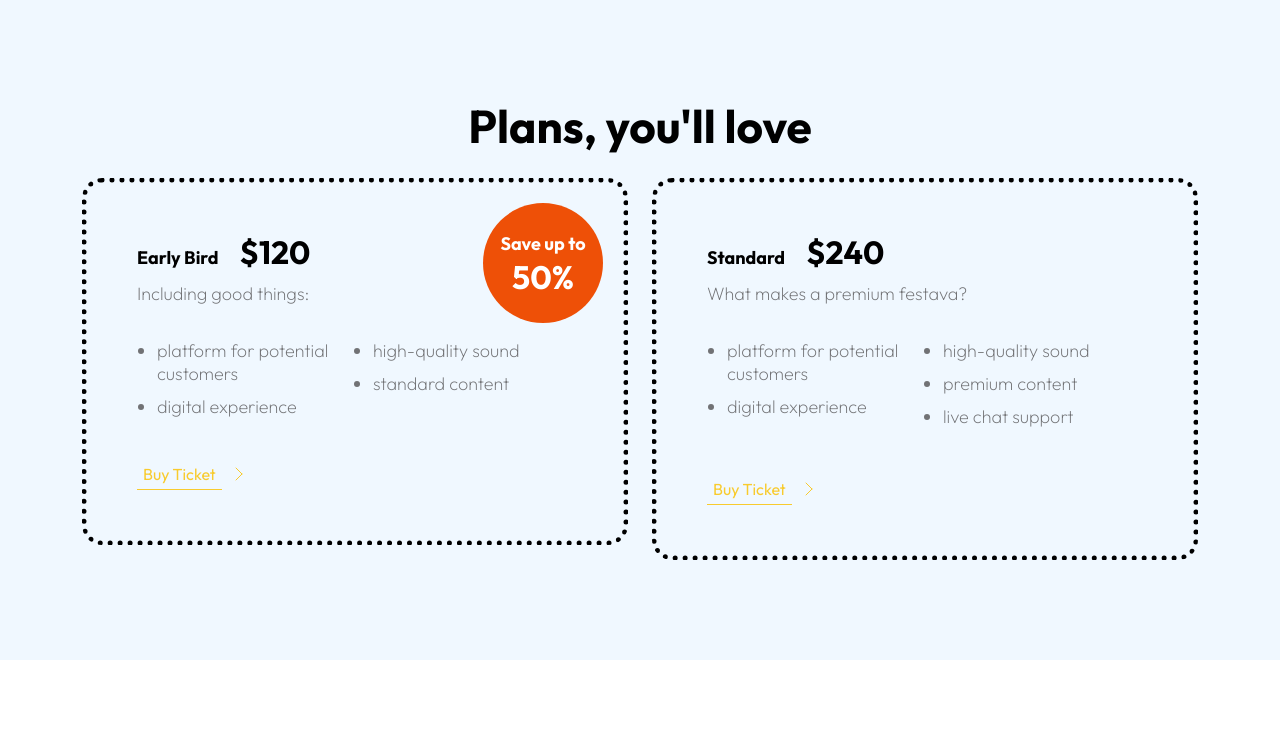
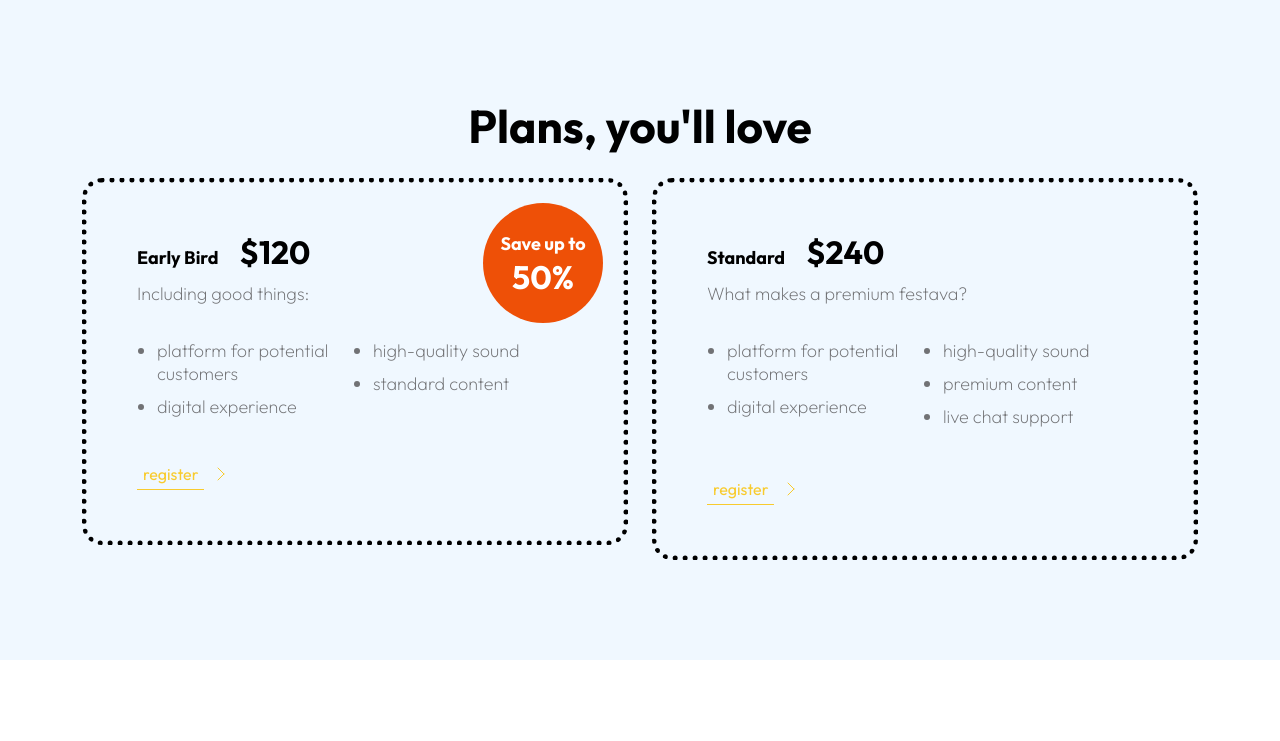
Before and after one commit to yassin-esprit/EventPlanner-web-, a Symfony app: template templates/home.html.twig in a window 1280 px wide. Shown: the part 3382-4123 px from the top of the page. Run offline with Twig, Linux system fonts and the light colour scheme; the template is opened without the code that fills it, so the values that code supplies are empty; style sheets or scripts are compiled from the project's sources; some libraries are stand-ins or nearby versions.

Commit message:
Update button text from "Buy Ticket" to "register" for consistency across templates

```diff
--- a/templates/base.html.twig
+++ b/templates/base.html.twig
@@ -37,7 +37,7 @@
 				<nav class="navbar navbar-expand-lg">
 					<div class="container">
 						<a class="navbar-brand" href="{{ path('home') }}">Festava Live</a>
-						<a href="{{ path('app_register') }}" class="btn custom-btn d-lg-none ms-auto me-4">Buy Ticket</a>
+						<a href="{{ path('app_register') }}" class="btn custom-btn d-lg-none ms-auto me-4">register</a>
 						<button class="navbar-toggler" type="button" data-bs-toggle="collapse" data-bs-target="#navbarNav" aria-controls="navbarNav" aria-expanded="false" aria-label="Toggle navigation">
 							<span class="navbar-toggler-icon"></span>
 						</button>
@@ -62,7 +62,7 @@
 									<a class="nav-link click-scroll" href="#section_6">Contact</a>
 								</li>
 							</ul>
-							<a href="{{ path('app_register') }}" class="btn custom-btn d-lg-block d-none">Buy Ticket</a>
+							<a href="{{ path('app_register') }}" class="btn custom-btn d-lg-block d-none">register</a>
 						</div>
 					</div>
 				</nav>
--- a/templates/home.html.twig
+++ b/templates/home.html.twig
@@ -272,7 +272,7 @@
 						</ul>
 
 						<a class="link-fx-1 color-contrast-higher mt-4" href="{{ path('app_register') }}">
-							<span>Buy Ticket</span>
+							<span>register</span>
 							<svg class="icon" viewbox="0 0 32 32" aria-hidden="true">
 								<g fill="none" stroke="currentColor" stroke-linecap="round" stroke-linejoin="round">
 									<circle cx="16" cy="16" r="15.5"></circle>
@@ -304,7 +304,7 @@
 						</ul>
 
 						<a class="link-fx-1 color-contrast-higher mt-4" href="{{ path('app_register') }}">
-							<span>Buy Ticket</span>
+							<span>register</span>
 							<svg class="icon" viewbox="0 0 32 32" aria-hidden="true">
 								<g fill="none" stroke="currentColor" stroke-linecap="round" stroke-linejoin="round">
 									<circle cx="16" cy="16" r="15.5"></circle>
--- a/templates/registration/index.html.twig
+++ b/templates/registration/index.html.twig
@@ -272,7 +272,7 @@
 						</ul>
 
 						<a class="link-fx-1 color-contrast-higher mt-4" href="{{ path('app_register') }}">
-							<span>Buy Ticket</span>
+							<span>register</span>
 							<svg class="icon" viewbox="0 0 32 32" aria-hidden="true">
 								<g fill="none" stroke="currentColor" stroke-linecap="round" stroke-linejoin="round">
 									<circle cx="16" cy="16" r="15.5"></circle>
@@ -304,7 +304,7 @@
 						</ul>
 
 						<a class="link-fx-1 color-contrast-higher mt-4" href="{{ path('app_register') }}">
-							<span>Buy Ticket</span>
+							<span>register</span>
 							<svg class="icon" viewbox="0 0 32 32" aria-hidden="true">
 								<g fill="none" stroke="currentColor" stroke-linecap="round" stroke-linejoin="round">
 									<circle cx="16" cy="16" r="15.5"></circle>
```
